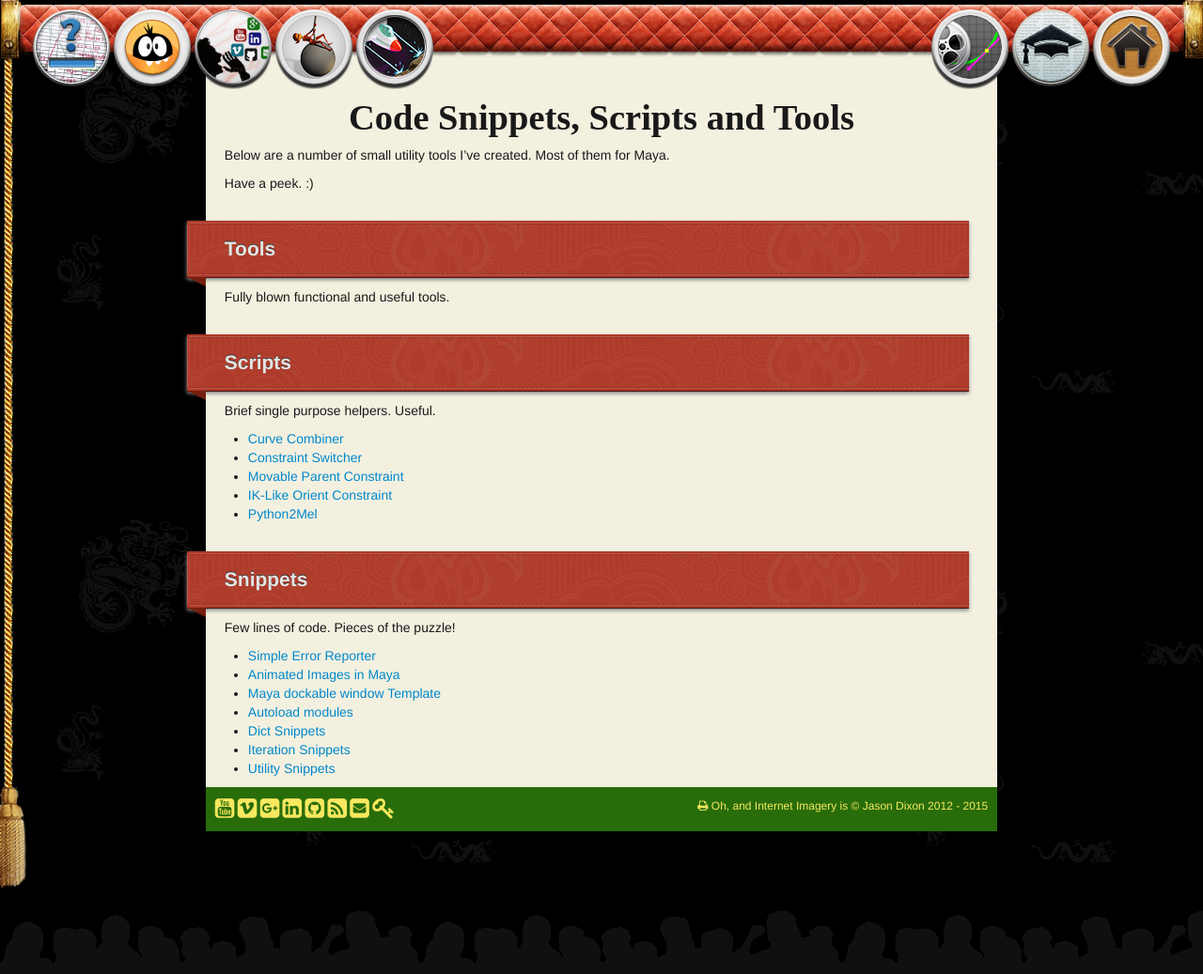
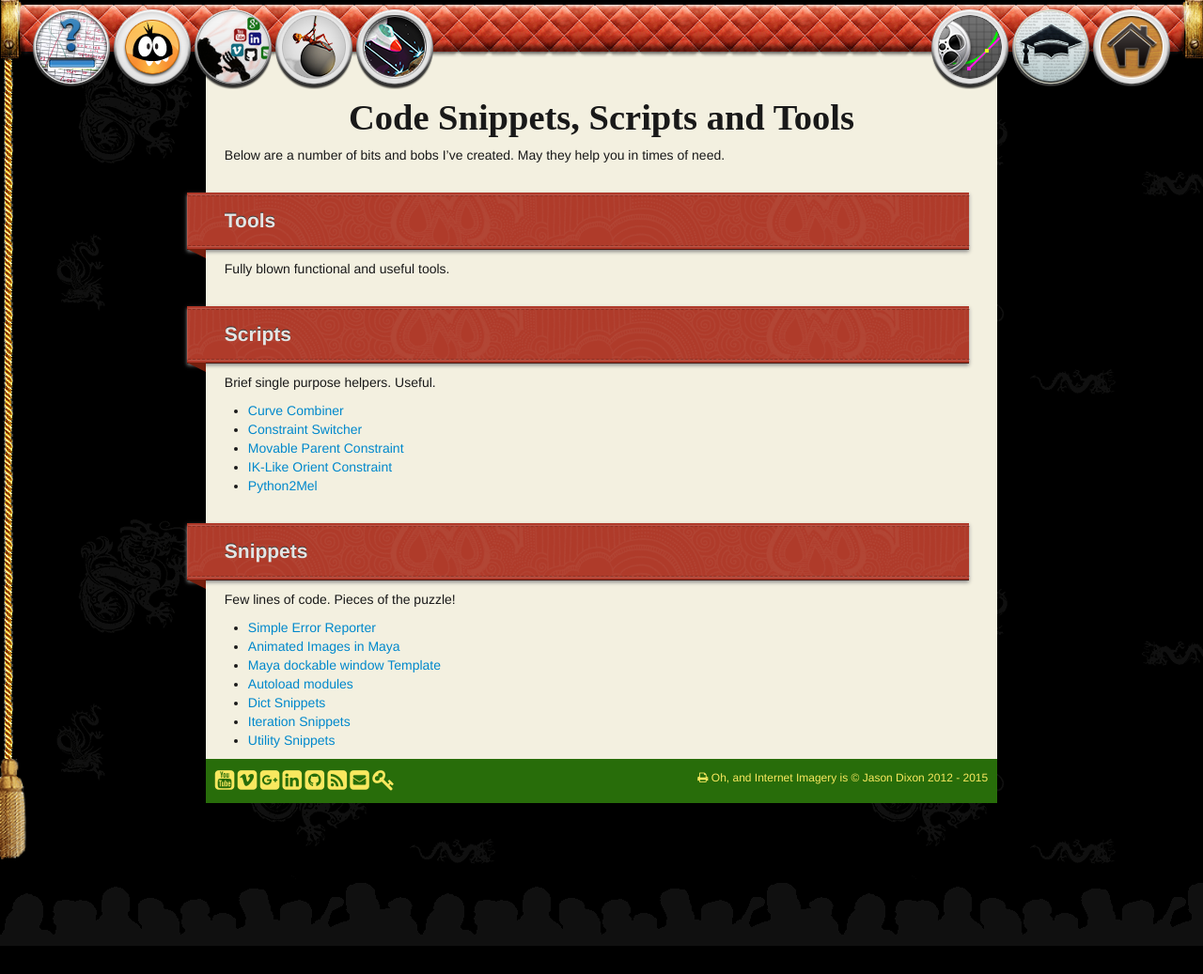
Before and after one commit to internetimagery/internetimagery.github.io, a Jekyll site: the page built from python/index.md, in a window 1280 px wide. Shown: the whole page at 94% size. Built offline with Jekyll 4.4.1, drawn with Linux system fonts in a browser that asks for light colours; nearby versions of some CDN libraries; some web fonts are replaced; after the commit the page ends 1007 px from its top, so only the background shows below that.

```diff
--- a/python/index.md
+++ b/python/index.md
@@ -6,9 +6,7 @@
 ---
 # Code Snippets, Scripts and Tools
 
-Below are a number of small utility tools I've created. Most of them for Maya.
-
-Have a peek. :)
+Below are a number of bits and bobs I've created. May they help you in times of need.
 
 ### Tools
 
```
